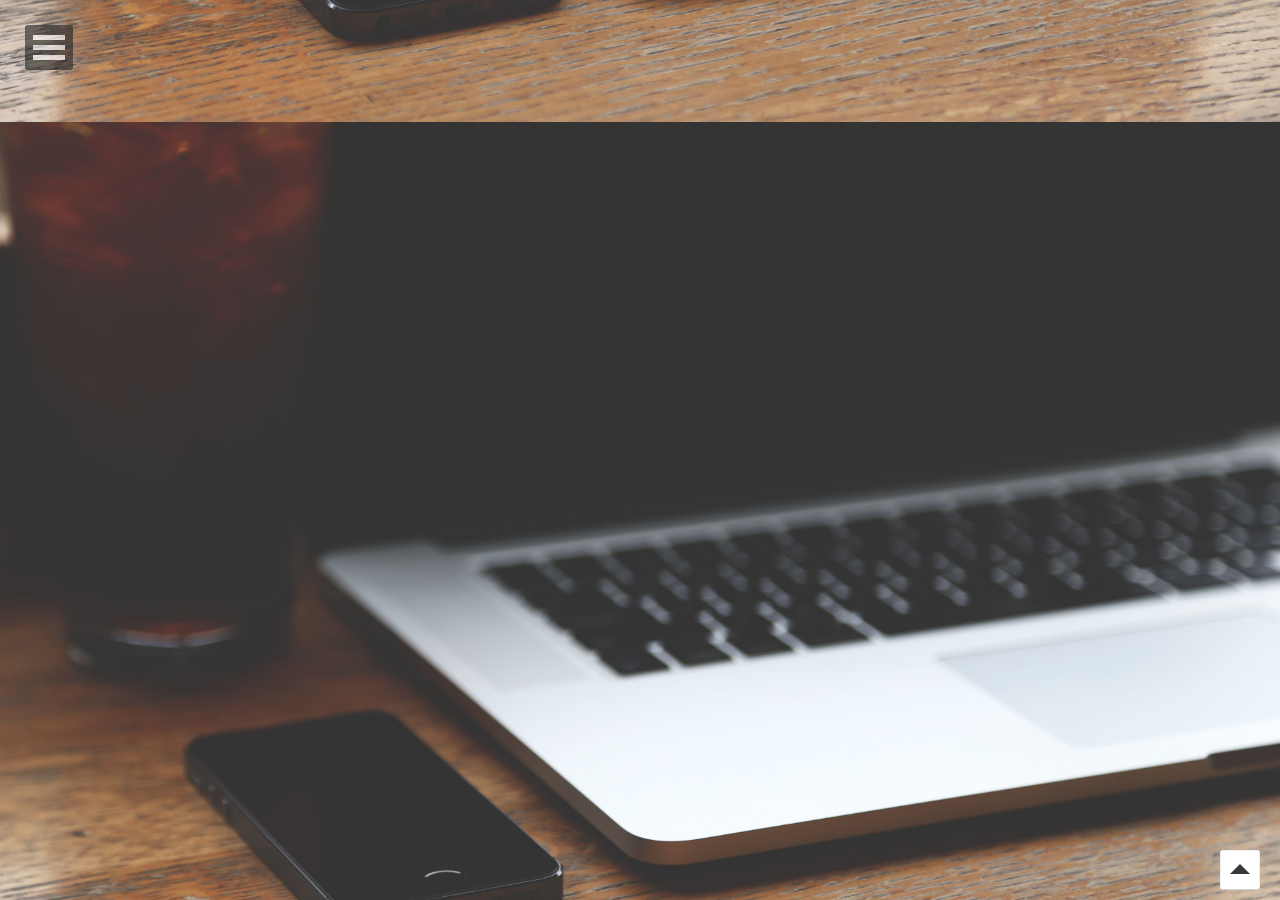
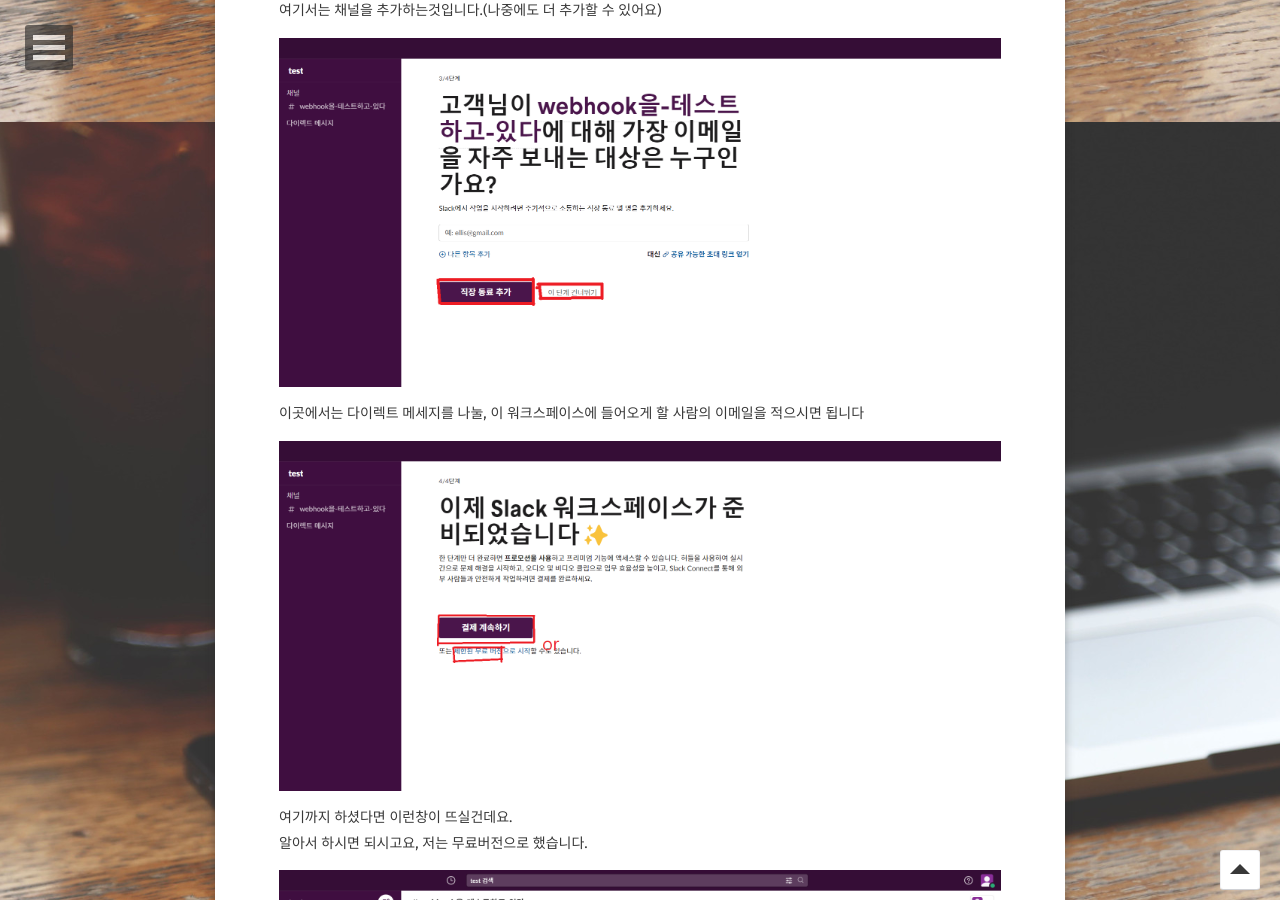
Before and after one commit to myh518/myh518.github.com, a Jekyll site: the page built from _posts/ETC/2023-06-05-[slack] webhook에 대해 알아보자.md, in a window 1280 px wide and 900 px high, scrolled down 1678 px. Built offline with Jekyll 4.4.1, drawn with Linux system fonts in a browser that asks for light colours; some web fonts are replaced; comment, search, counter and statistics services are not loaded; some of the changed text lies outside the part shown.

Commit message:
Update 2023-06-05-[slack] webhook에 대해 알아보자.md

```diff
--- a/_posts/ETC/2023-06-05-[slack] webhook에 대해 알아보자.md
+++ b/_posts/ETC/2023-06-05-[slack] webhook에 대해 알아보자.md
@@ -8,3 +8,43 @@ tags:
   - webhook
   - app
 ---
+
+## 이 포스트에서는 slack에서 webhook을 사용하는 방법을 알아보겠습니다.
+
+우선 [slack 공식 사이트](https://slack.com/intl/ko-kr/trials?remote_promo=f4d95f0b&d=7013y000002pzFBAAY&nc=7013y000002pznPAAQ&utm_source=google&utm_medium=paid_search&utm_campaign=ppc_google_apac_kr_kr_brand_selfserve_discount&utm_content=slack-pg-ss-all-kr-brand_7013y000002pzFBAAY&utm_term=slack_exact_._slack_._e_._c_._659249920207&gad=1&gclid=CjwKCAjw-IWkBhBTEiwA2exyO2zerhUghFn_I7SxfLswuwmGpucgR4-rzgT9IQ-0RXvUVEQ09mURRRoCB1AQAvD_BwE&gclsrc=aw.ds)에 접속해 줍니다.
+
+로그인 후 아래의 그림처럼 새 워크 스페이스 개설을 눌러줍니다.
+<img src="/img/webhook/slackweb.png">
+
+- - -
+
+여기서부터 시키는대로 하고요
+
+<img src="/img/webhook/workspacename.png">
+
+여기서는 워크스페이스의 이름을 설정해 주시면 되고요
+
+<img src="/img/webhook/work.png">
+
+여기서는 채널을 추가하는것입니다.(나중에도 더 추가할 수 있어요)
+
+<img src="/img/webhook/email.png">
+
+이곳에서는 다이렉트 메세지를 나눌, 이 워크스페이스에 들어오게 할 사람의 이메일을 적으시면 됩니다
+
+<img src="/img/webhook/slackready.png">
+
+여기까지 하셨다면 이런창이 뜨실건데요.
+알아서 하시면 되시고요,
+저는 무료버전으로 했습니다.
+
+<img src="/img/webhook/slackmain.png">
+이제 워크스페이스 준비는 끝났습니다.
+
+# 👏👏
+
+이제 webhook을 준비 및 테스트해 봅시다.
+
+우선 [이곳](https://api.slack.com)으로 접속해 줍니다.
+
+접속한 뒤 아래의 그림과 같이 해주세요
```
